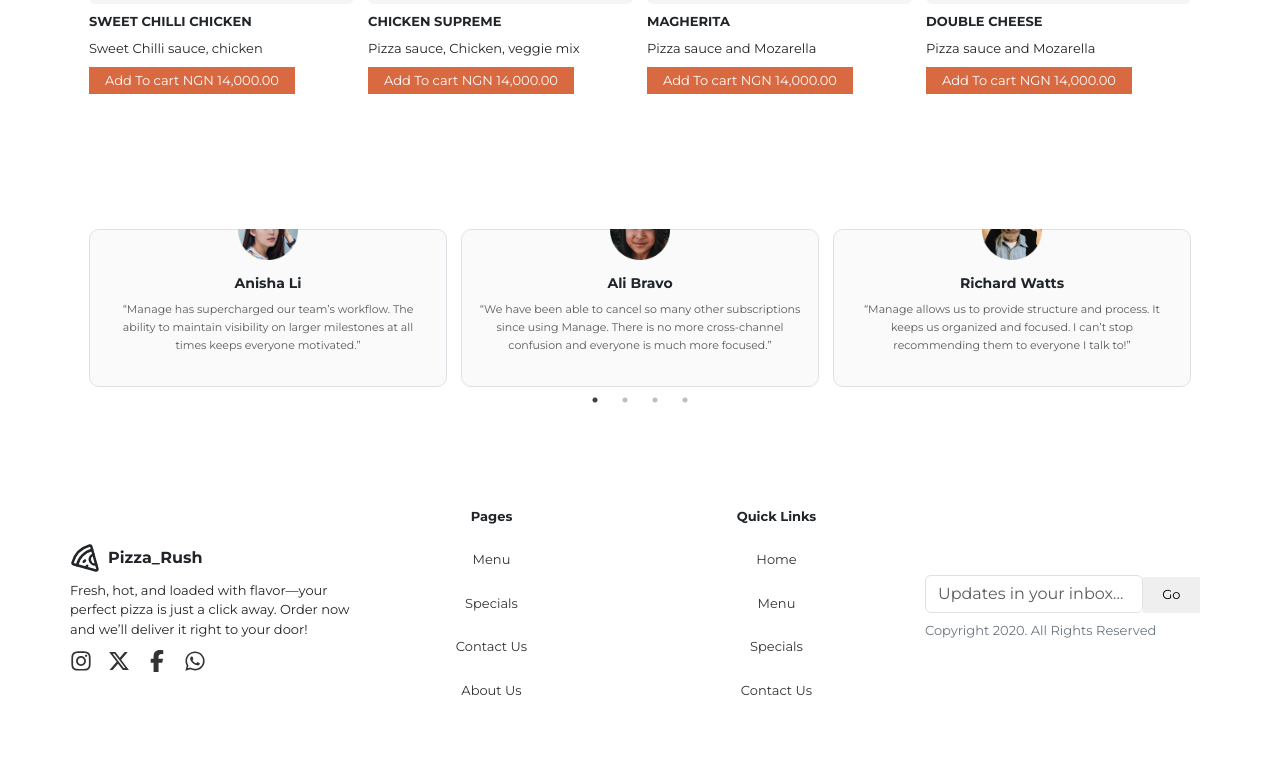
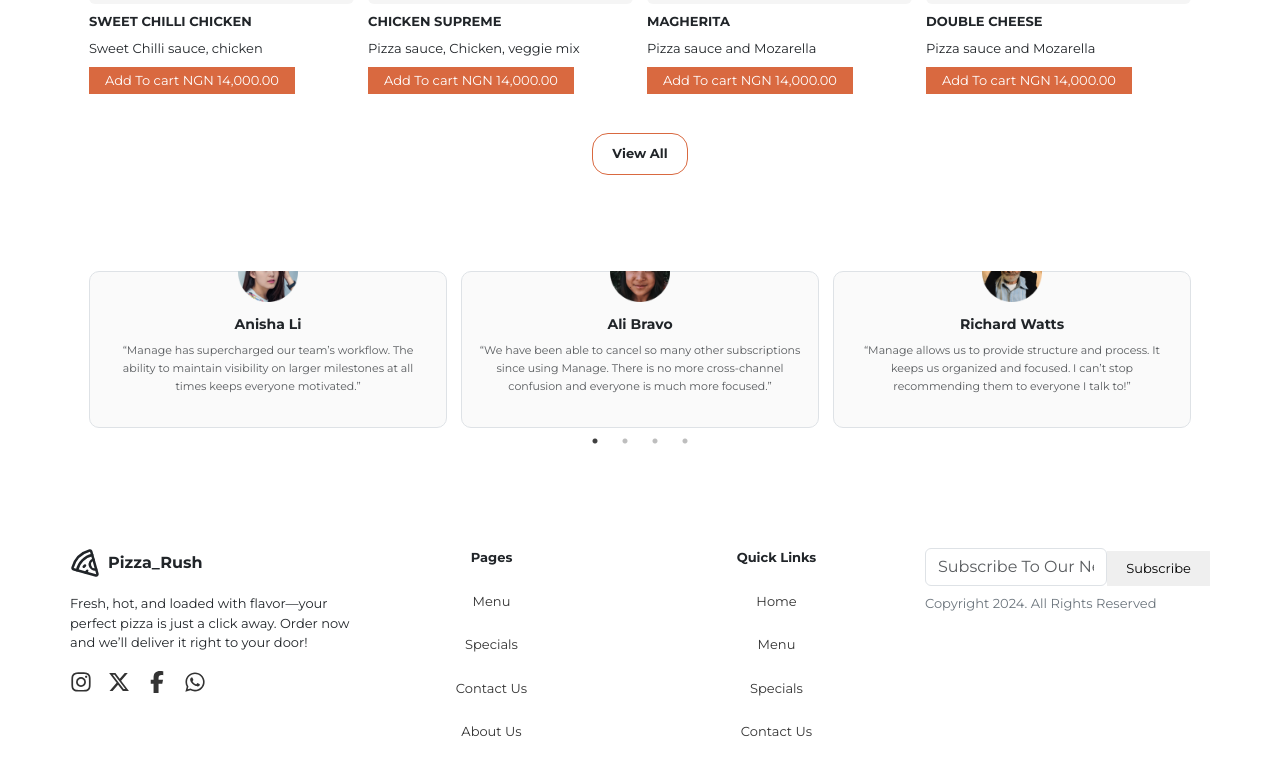
Before and after one commit to MahoneyT1/PizzaRush_Fast_and_Hot_Delivery, a React (Create React App) app: page / in a window 1280 px wide. Shown: the part 1099-1874 px from the top of the page. Built offline with nearby package versions, Linux system fonts and the light colour scheme.

Commit message:
Adjusted te footer to allign

```diff
--- a/src/App.css
+++ b/src/App.css
@@ -93,6 +93,16 @@ button:hover{
 
 .button2{
   background-color: #D96940;
+}
+
+a.cus-btn{
+  border: 1px solid #D96940;
+  border-radius: 1rem;
+  padding: 10px 1.2rem;
+  display: inline-flex;
+  align-items: center;
+  justify-content: center;
+
 }
 
 
--- a/src/components/Footer.jsx
+++ b/src/components/Footer.jsx
@@ -11,7 +11,7 @@ const Footer = () => {
     <footer class="py-5 footer">
         <div class="container p-0">
             <div class="m-0 row row-cols-1 row-cols-sm-2 row-cols-md-3 row-cols-lg-4 p-0">
-                <div class=" d-flex text-center text-lg-start justify-content-center align-items-lg-start align-items-center flex-column gap-2 p-4 p-lg-0">
+                <div class=" d-flex text-center text-lg-start align-items-lg-start align-items-center flex-column gap-3  p-lg-0">
                     <a href="/"  className="d-flex col-md-auto gap-2 align-items-center  mb-2 p-0 mb-md-0 text-dark text-decoration-none" >
                         <LuPizza size={30} />
                         <b>Pizza_Rush</b>
@@ -71,13 +71,13 @@ const Footer = () => {
 
 
 
-                <div class=" d-flex text-center text-lg-start justify-content-center align-items-lg-start align-items-center flex-column gap-2 p-4 p-lg-0">
+                <div class=" d-flex text-center text-lg-start  align-items-lg-start align-items-center flex-column gap-2 p-4 p-lg-0">
                     <div class="d-flex align-items-center align-items-md-end ">
-                    <input type="text" class="form-control" placeholder="Updates in your inbox…" />
-                    <button>Go</button>
+                    <input type="text" class="form-control" placeholder="Subscribe To Our Newsleter…" />
+                    <button>Subscribe</button>
                     </div>
                     <div class="d-flex gap-2 link-secondary">
-                    <small>Copyright 2020. All Rights Reserved</small>
+                    <small>Copyright 2024. All Rights Reserved</small>
                     </div>
                 </div>
             </div>
--- a/src/components/ShopComponent.jsx
+++ b/src/components/ShopComponent.jsx
@@ -138,6 +138,12 @@ const ShopComponent = () => {
             </div>
           </div>
         </div>
+
+        <div className="see-all d-flex align-items-center justify-content-center">
+          <Link to="/menu" className="nav-link text-center fw-bold cus-btn">View All</Link>
+        </div>
+
+
       </div>
     </div>
   );
--- a/src/pages/Header.jsx
+++ b/src/pages/Header.jsx
@@ -39,10 +39,10 @@ const Header = () => {
           <div className="col-md-auto d-flex justify-content-end align-items-center gap-3">
             <li><a href="nav"><AiOutlineShoppingCart size={24} /></a></li>
             <li>
-              <a href="nav" className="nav-link">Order Online</a>
+              <Link to="/menu" className="nav-link">Order Online</Link>
             </li>
             <li>
-              <a href="nav" className="nav-link ">Sign Up</a>
+              <Link to="/signup" className="nav-link ">Sign Up</Link>
             </li>
           </div>
         </div>
```
